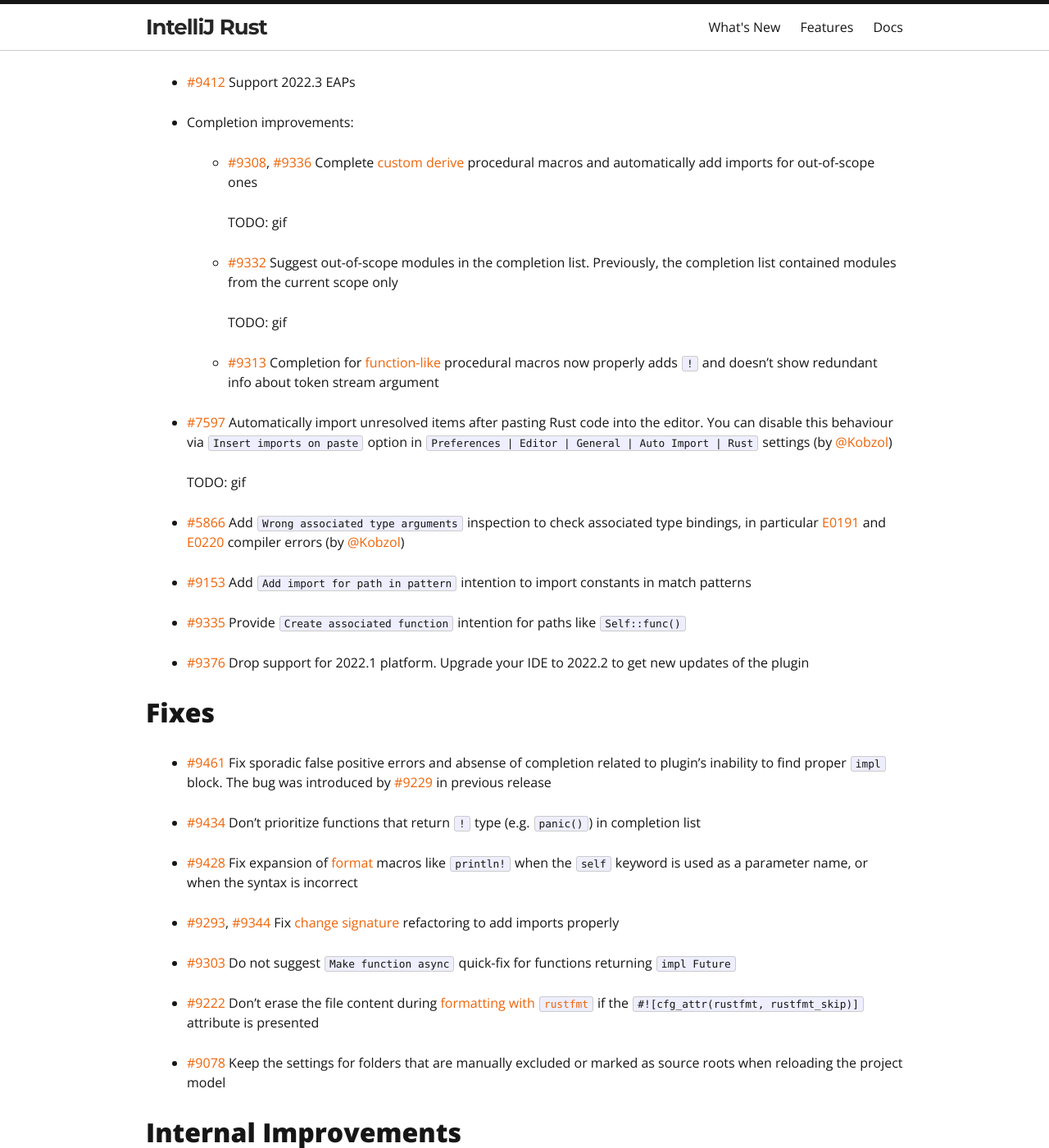
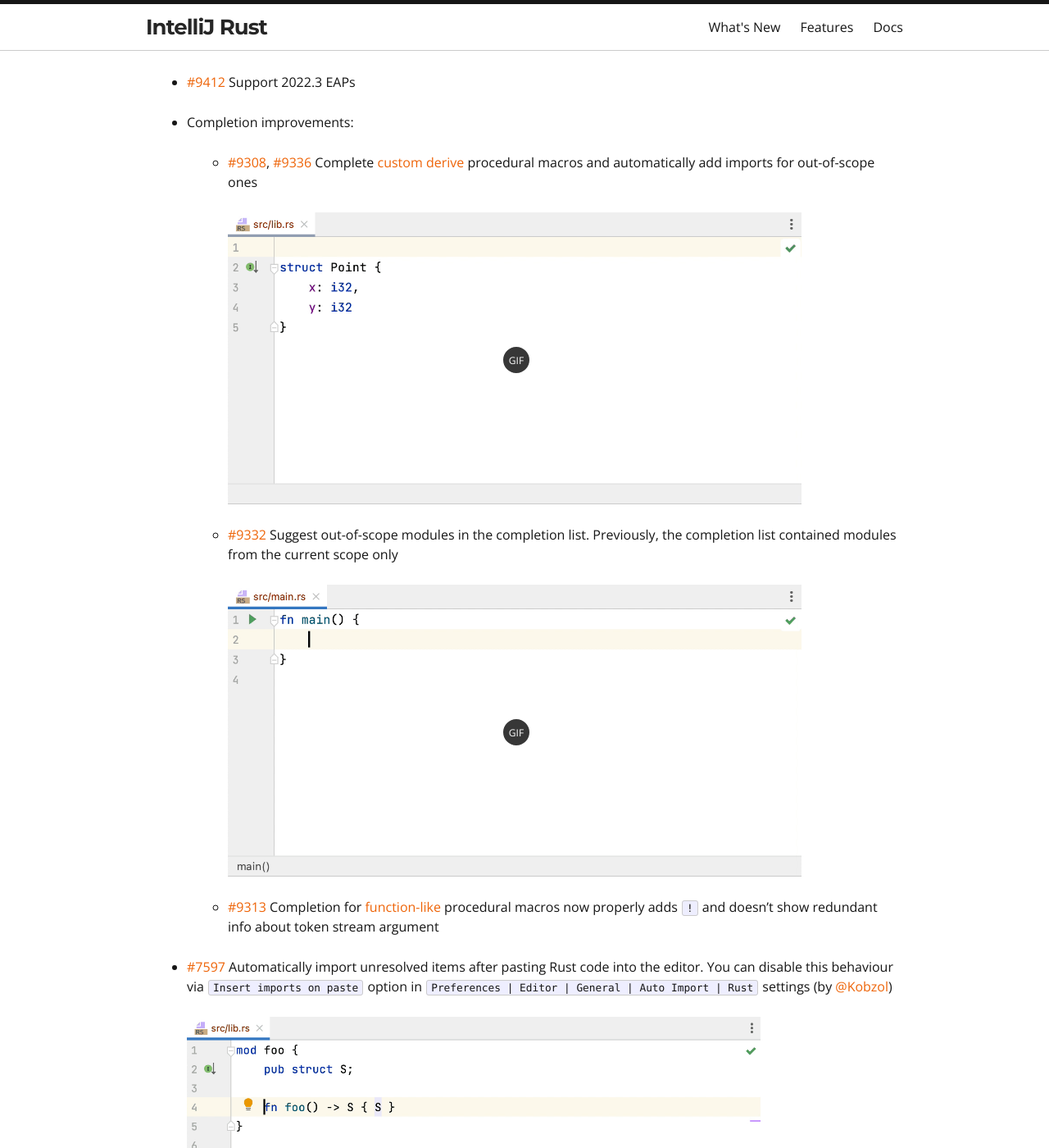
Before and after one commit to intellij-rust/intellij-rust.github.io, a Jekyll site: the page built from _posts/2022-10-10-changelog-180.markdown, in a window 1280 px wide and 1400 px high, scrolled down 253 px. Shown: the whole window at 82% size. Built offline with Jekyll 4.4.1, drawn with Linux system fonts in a browser that asks for light colours; nearby versions of some CDN libraries; some web fonts are replaced.

Commit message:
Add gifs

```diff
--- a/_posts/2022-10-10-changelog-180.markdown
+++ b/_posts/2022-10-10-changelog-180.markdown
@@ -13,11 +13,11 @@
 
   * [#9308], [#9336] Complete [custom derive] procedural macros and automatically add imports for out-of-scope ones
 
-    TODO: gif
+    {% include gif-img.html path="/assets/posts/changelog-180/derive_completion" w="700px" %}
 
   * [#9332] Suggest out-of-scope modules in the completion list. Previously, the completion list contained modules from the current scope only
 
-    TODO: gif
+    {% include gif-img.html path="/assets/posts/changelog-180/module_auto_import" w="700px" %}
 
   * [#9313] Completion for [function-like](https://doc.rust-lang.org/reference/procedural-macros.html#function-like-procedural-macros) procedural macros now properly adds `!`
     and doesn't show redundant info about token stream argument
@@ -25,7 +25,7 @@
 * [#7597] Automatically import unresolved items after pasting Rust code into the editor.
   You can disable this behaviour via `Insert imports on paste` option in `Preferences | Editor | General | Auto Import | Rust` settings (by [@Kobzol])
 
-  TODO: gif
+  {% include gif-img.html path="/assets/posts/changelog-180/paste_auto_import" w="700px" %}
 
 * [#5866] Add `Wrong associated type arguments` inspection to check associated type bindings,
   in particular [E0191](https://doc.rust-lang.org/error-index.html#E0191) and [E0220](https://doc.rust-lang.org/error-index.html#E0220) compiler errors (by [@Kobzol])
```
Also changed, not shown: assets/posts/changelog-180/derive_completion.gif (added), assets/posts/changelog-180/derive_completion.png (added), assets/posts/changelog-180/module_auto_import.gif (added), assets/posts/changelog-180/module_auto_import.png (added), assets/posts/changelog-180/paste_auto_import.gif (added), assets/posts/changelog-180/paste_auto_import.png (added).
